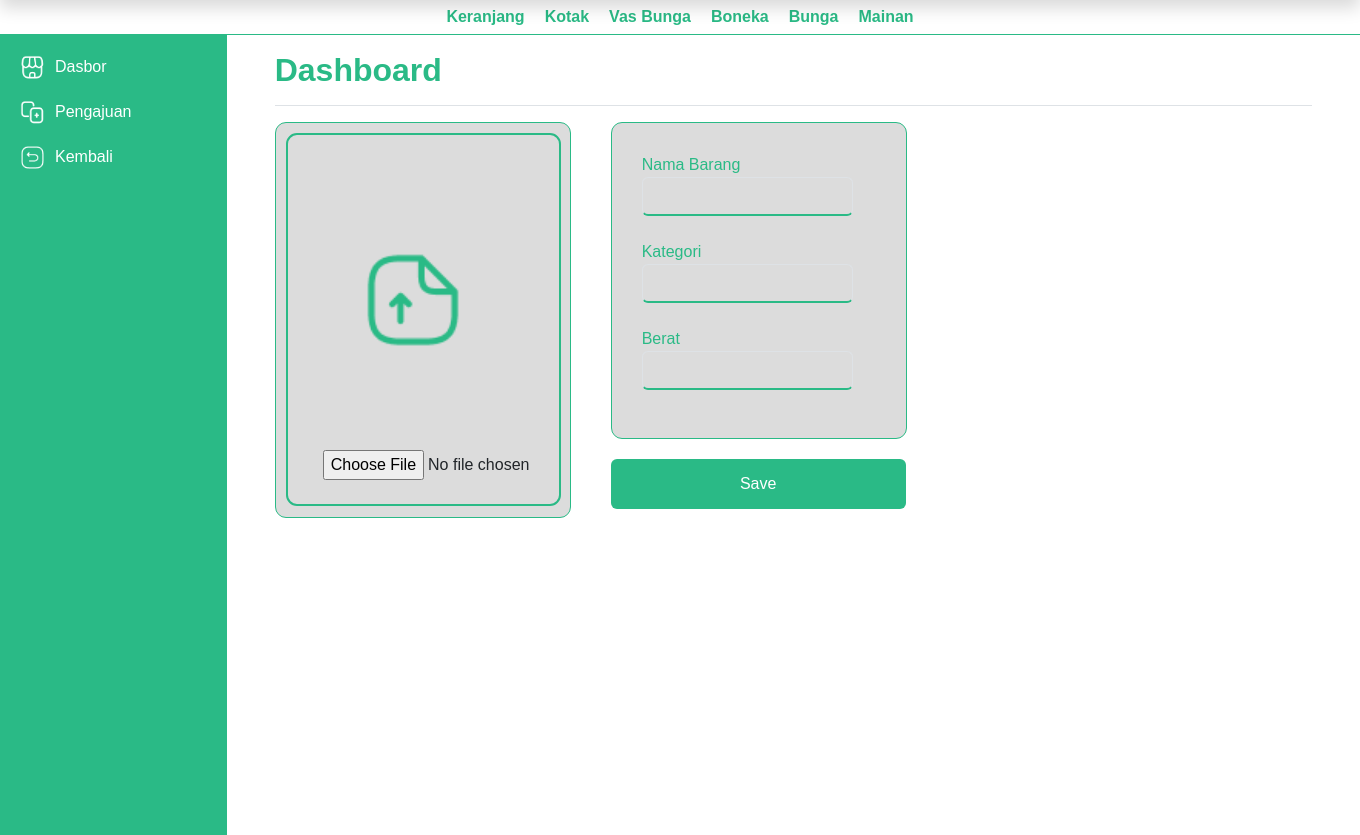
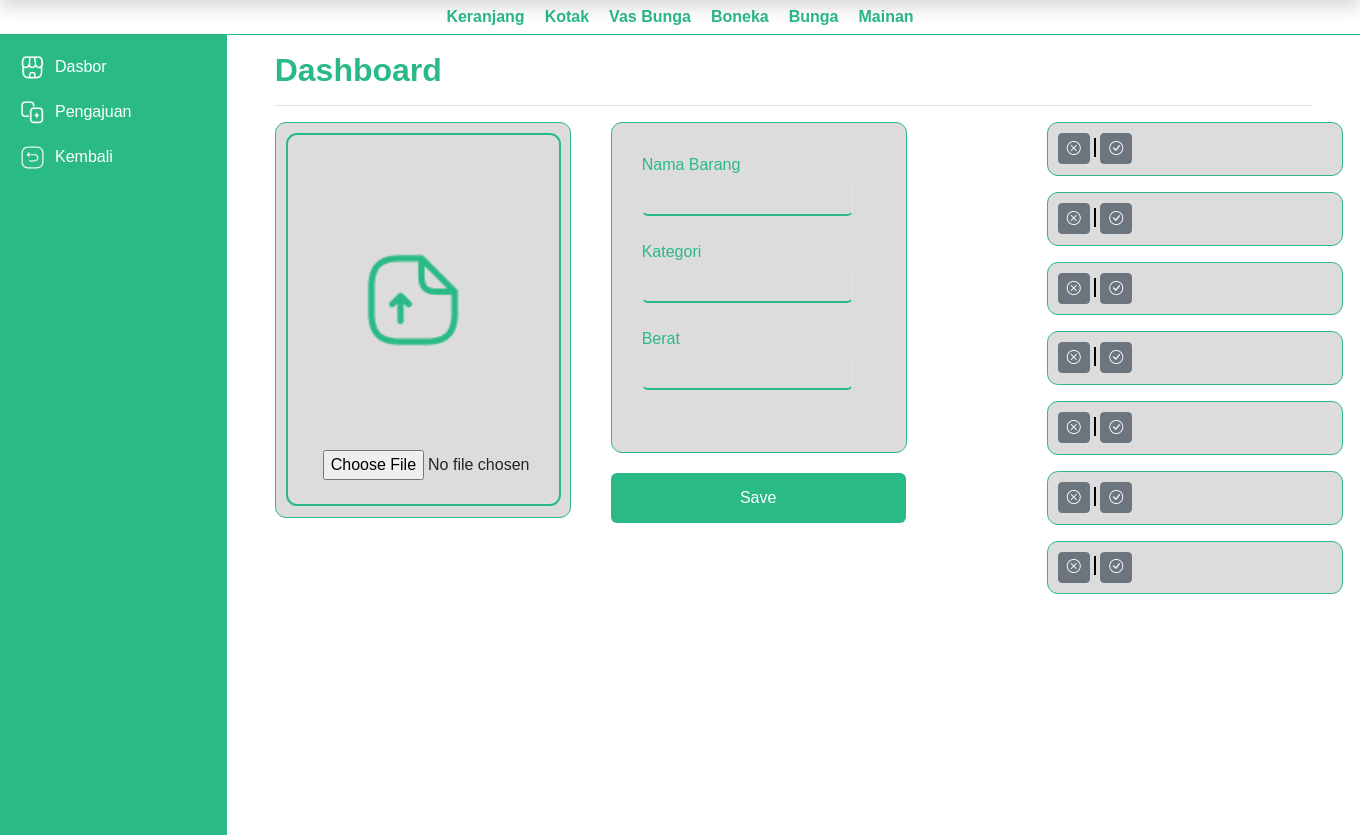
Before and after one commit to MuhammadFirdaus210/INF206-2023-RD4-JunkExchange, a Laravel app: page /dasbor in a window 1360 px wide. Shown: the part 54-889 px from the top of the page. Run offline with Laravel 10, Linux system fonts and the light colour scheme; the visitor is signed in with stand-in values (Sample User, id 1).

Commit message:
add : notifbar

```diff
--- a/JunkExchange/resources/views/dasbor.blade.php
+++ b/JunkExchange/resources/views/dasbor.blade.php
@@ -57,6 +57,45 @@
                                 <input type="submit" value="Save" class="btn text-white"
                                     style="width: 295px; height: 50px; background-color: #2ABA86;"><br>
                             </div>
+
+
+                        </div>
+                        <div style="padding-left: 140px;">
+                            <div class="img-upload mb-3" style="height: 13%; ">
+                                <button type="button" class="btn btn-secondary btn-sm bi bi-x-circle"></button>
+                                <span class="border border-black"></span>
+                                <button type="button" class="btn btn-secondary btn-sm bi bi-check-circle ms-1"></button>
+                            </div>
+                            <div class="img-upload mb-3" style="height: 13%; ">
+                                <button type="button" class="btn btn-secondary btn-sm bi bi-x-circle"></button>
+                                <span class="border border-black"></span>
+                                <button type="button" class="btn btn-secondary btn-sm bi bi-check-circle ms-1"></button>
+                            </div>
+                            <div class="img-upload mb-3" style="height: 13%; ">
+                                <button type="button" class="btn btn-secondary btn-sm bi bi-x-circle"></button>
+                                <span class="border border-black"></span>
+                                <button type="button" class="btn btn-secondary btn-sm bi bi-check-circle ms-1"></button>
+                            </div>
+                            <div class="img-upload mb-3" style="height: 13%; ">
+                                <button type="button" class="btn btn-secondary btn-sm bi bi-x-circle"></button>
+                                <span class="border border-black"></span>
+                                <button type="button" class="btn btn-secondary btn-sm bi bi-check-circle ms-1"></button>
+                            </div>
+                            <div class="img-upload mb-3" style="height: 13%; ">
+                                <button type="button" class="btn btn-secondary btn-sm bi bi-x-circle"></button>
+                                <span class="border border-black"></span>
+                                <button type="button" class="btn btn-secondary btn-sm bi bi-check-circle ms-1"></button>
+                            </div>
+                            <div class="img-upload mb-3" style="height: 13%; ">
+                                <button type="button" class="btn btn-secondary btn-sm bi bi-x-circle"></button>
+                                <span class="border border-black"></span>
+                                <button type="button" class="btn btn-secondary btn-sm bi bi-check-circle ms-1"></button>
+                            </div>
+                            <div class="img-upload mb-3" style="height: 13%; ">
+                                <button type="button" class="btn btn-secondary btn-sm bi bi-x-circle"></button>
+                                <span class="border border-black"></span>
+                                <button type="button" class="btn btn-secondary btn-sm bi bi-check-circle ms-1"></button>
+                            </div>
                         </div>
                     </form>
                 </div>
```
Also changed, not shown: JunkExchange/resources/views/notifcontri.blade.php (added).
